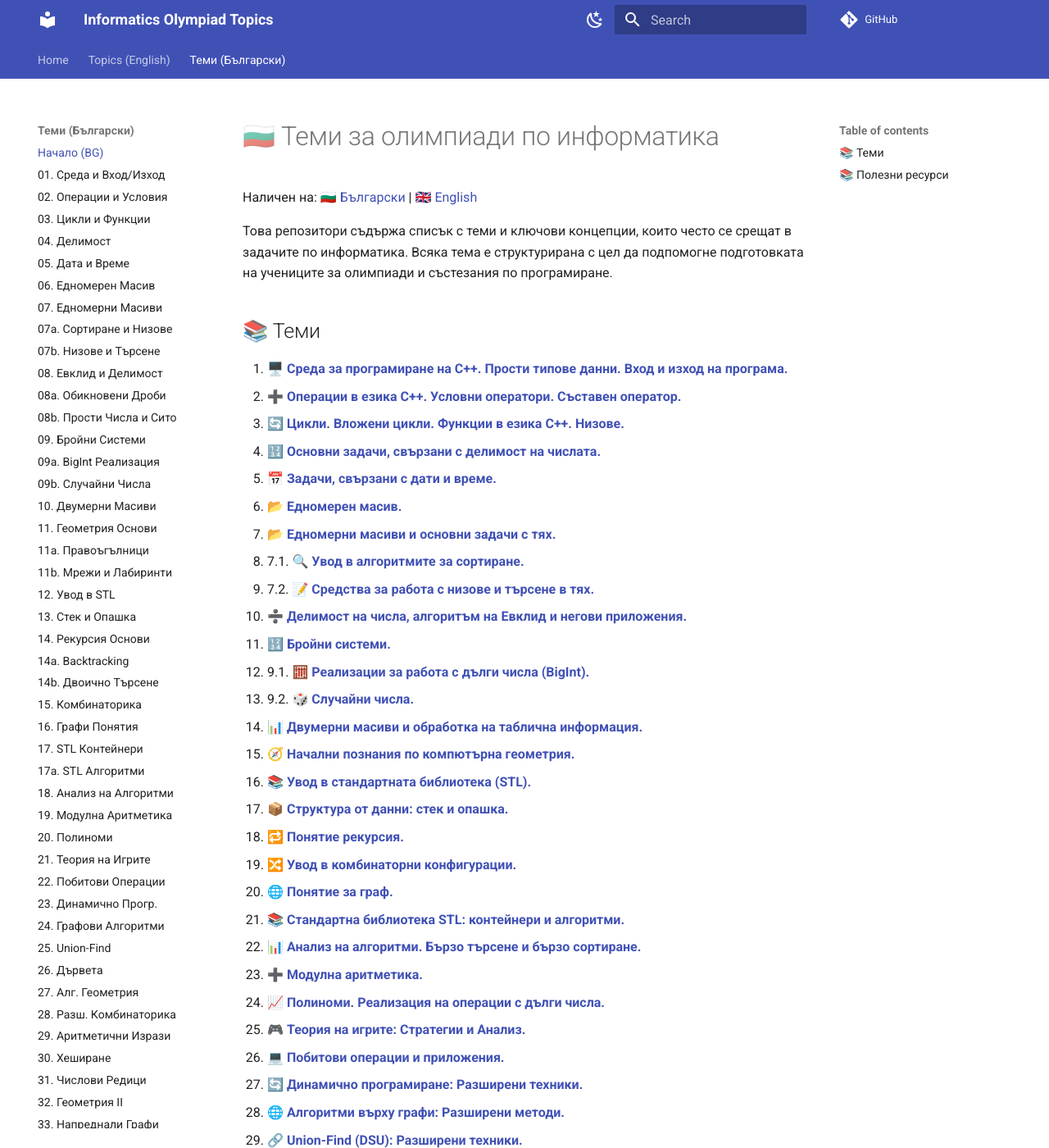
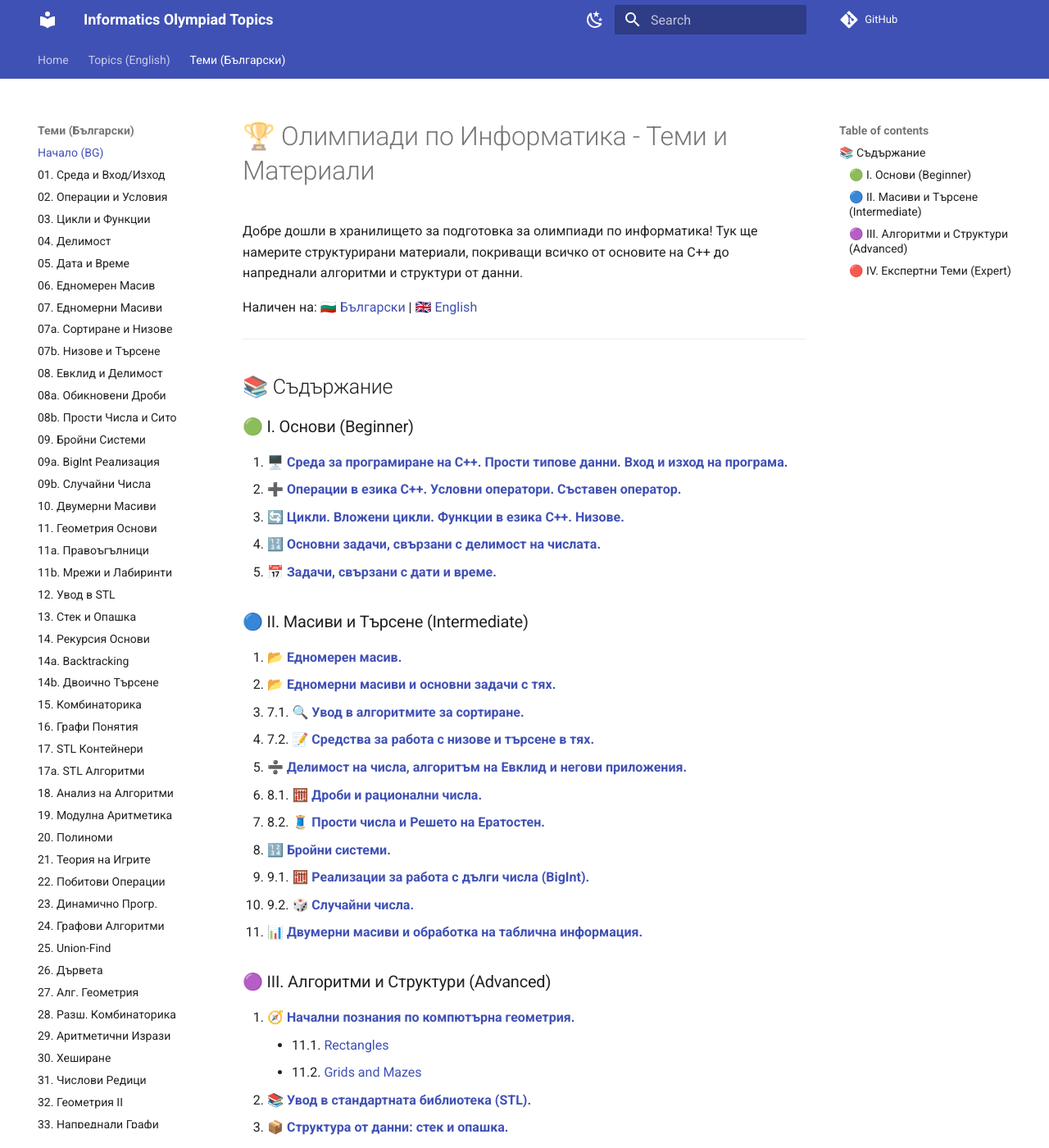
Before and after one commit to KadirYazadzhi/Informatics-Olympiad-Topics, an MkDocs documentation site: the page built from docs/index.bg.md, in a window 1280 px wide and 1400 px high. Shown: the whole window at 82% size. Built offline with MkDocs 1.6.1 and Material for MkDocs 9.7.7, drawn with Linux system fonts in a browser that asks for light colours; comment, search, counter and statistics services are not loaded; some of the changed text lies outside the part shown.

```diff
--- a/docs/index.bg.md
+++ b/docs/index.bg.md
@@ -1,67 +1,72 @@
-# 🇧🇬 Теми за олимпиади по информатика
+# 🏆 Олимпиади по Информатика - Теми и Материали
+
+Добре дошли в хранилището за подготовка за олимпиади по информатика! Тук ще намерите структурирани материали, покриващи всичко от основите на C++ до напреднали алгоритми и структури от данни.
 
 Наличен на: [🇧🇬 Български](index.bg.md) | [🇬🇧 English](index.md)
 
-Това репозитори съдържа списък с теми и ключови концепции, които често се срещат в задачите по информатика. Всяка тема е структурирана с цел да подпомогне подготовката на учениците за олимпиади и състезания по програмиране.
-
-## 📚 Теми
-
-1. [🖥️ **Среда за програмиране на C++. Прости типове данни. Вход и изход на програма.**](BG/01.md)
-2. [➕ **Операции в езика C++. Условни оператори. Съставен оператор.**](BG/02.md)
-3. [🔄 **Цикли. Вложени цикли. Функции в езика C++. Низове.**](BG/03.md)
-4. [🔢 **Основни задачи, свързани с делимост на числата.**](BG/04.md)
-5. [📅 **Задачи, свързани с дати и време.**](BG/05.md)
-6. [📂 **Едномерен масив.**](BG/06.md)
-7. [📂 **Едномерни масиви и основни задачи с тях.**](BG/07.md)
-   - 7.1. [🔍 **Увод в алгоритмите за сортиране.**](BG/07a.md)
-   - 7.2. [📝 **Средства за работа с низове и търсене в тях.**](BG/07a.md)
-8. [➗ **Делимост на числа, алгоритъм на Евклид и негови приложения.**](BG/08.md)
-9. [🔢 **Бройни системи.**](BG/09.md)
-   - 9.1. [🧮 **Реализации за работа с дълги числа (BigInt).**](BG/09a.md)
-   - 9.2. [🎲 **Случайни числа.**](BG/09a.md)
-10. [📊 **Двумерни масиви и обработка на таблична информация.**](BG/10.md)
-11. [🧭 **Начални познания по компютърна геометрия.**](BG/11.md)
-12. [📚 **Увод в стандартната библиотека (STL).**](BG/12.md)
-13. [📦 **Структура от данни: стек и опашка.**](BG/13.md)
-14. [🔁 **Понятие рекурсия.**](BG/14.md)
-15. [🔀 **Увод в комбинаторни конфигурации.**](BG/15.md)
-16. [🌐 **Понятие за граф.**](BG/16.md)
-17. [📚 **Стандартна библиотека STL: контейнери и алгоритми.**](BG/17.md)
-18. [📊 **Анализ на алгоритми. Бързо търсене и бързо сортиране.**](BG/18.md)
-19. [➕ **Модулна аритметика.**](BG/19.md)
-20. [📈 **Полиноми. Реализация на операции с дълги числа.**](BG/20.md)
-21. [🎮 **Теория на игрите: Стратегии и Анализ.**](BG/21.md)
-22. [💻 **Побитови операции и приложения.**](BG/22.md)
-23. [🔄 **Динамично програмиране: Разширени техники.**](BG/23.md)
-24. [🌐 **Алгоритми върху графи: Разширени методи.**](BG/24.md)
-25. [🔗 **Union-Find (DSU): Разширени техники.**](BG/25.md)
-26. [🌲 **Дървовидни структури: Експертно ниво.**](BG/26.md)
-27. [📐 **Алгоритмична геометрия: Основи и Вектори.**](BG/27.md)
-28. [🔄 **Разширена комбинаторика: Генериране и Кодиране.**](BG/28.md)
-29. [➗ **Аритметични изрази: Парсване и Оценка.**](BG/29.md)
-30. [🔑 **Хеширане: Експертни техники.**](BG/30.md)
-31. [➕ **Специални числови редици: Дълбока теория.**](BG/31.md)
-32. [📐 **Геометрия: Многоъгълници и Решетки.**](BG/32.md)
-33. [🌐 **Напреднали графи: Дълбока теория.**](BG/33.md)
-34. [📂 **Напреднали структури данни: Експертно ниво.**](BG/34.md)
-35. [🔄 **Напреднало ДП: Експертни оптимизации.**](BG/35.md)
-36. [📝 **Низови алгоритми: Експертно ниво.**](BG/36.md)
-37. [🎮 **Теория на игрите: Експертни игри.**](BG/37.md)
-38. [📊 **Матрици: Теореми и Приложения.**](BG/38.md)
-39. [📍 **Диаграми на Вороной и KD-дървета.**](BG/39.md)
-40. [🌊 **Минимален срез и потоци.**](BG/40.md)
-41. [🌲 **Напреднали пирамиди: Обединяеми пирамиди.**](BG/41.md)
-42. [🔤 **Суфиксни структури: Суфиксен автомат (SAM).**](BG/42.md)
-43. [🧮 **Линейни системи и Гаус: Базиси и Ранг.**](BG/43.md)
-44. [📐 **Комплексни числа и FFT: Експертно ниво.**](BG/44.md)
-
-## 📚 Полезни ресурси
-
-- [Learn C++ Programming](https://www.learncpp.com/)
-- [Competitive Programming Handbook](https://cses.fi/book/book.pdf)
-- [GeeksforGeeks – Data Structures and Algorithms](https://www.geeksforgeeks.org/)
-- [Codeforces](https://codeforces.com/) – Платформа за състезания и задачи.
-
 ---
 
-> **Забележка**: Списъкът може да бъде допълван и обновяван в бъдеще, за да отговаря на нуждите на учениците.
+## 📚 Съдържание
+
+### 🟢 I. Основи (Beginner)
+1. [🖥️ **Среда за програмиране на C++. Прости типове данни. Вход и изход на програма.**](BG/01_Cpp_Environment_Data_Types_IO.md)
+2. [➕ **Операции в езика C++. Условни оператори. Съставен оператор.**](BG/02_Operations_Conditionals.md)
+3. [🔄 **Цикли. Вложени цикли. Функции в езика C++. Низове.**](BG/03_Loops_Functions_Strings.md)
+4. [🔢 **Основни задачи, свързани с делимост на числата.**](BG/04_Basic_Divisibility_Tasks.md)
+5. [📅 **Задачи, свързани с дати и време.**](BG/05_Date_and_Time_Tasks.md)
+
+### 🔵 II. Масиви и Търсене (Intermediate)
+6. [📂 **Едномерен масив.**](BG/06_One_Dimensional_Array.md)
+7. [📂 **Едномерни масиви и основни задачи с тях.**](BG/07_One_Dimensional_Arrays.md)
+   - 7.1. [🔍 **Увод в алгоритмите за сортиране.**](BG/07a_Sorting_and_Strings.md)
+   - 7.2. [📝 **Средства за работа с низове и търсене в тях.**](BG/07b_Strings_and_Searching.md)
+8. [➗ **Делимост на числа, алгоритъм на Евклид и негови приложения.**](BG/08_Number_Divisibility_Euclidean_Algorithm.md)
+   - 8.1. [🧮 **Дроби и рационални числа.**](BG/08a_Common_Fractions.md)
+   - 8.2. [🧵 **Прости числа и Решето на Ератостен.**](BG/08b_Prime_Numbers_and_Sieve.md)
+9. [🔢 **Бройни системи.**](BG/09_Numeral_Systems.md)
+   - 9.1. [🧮 **Реализации за работа с дълги числа (BigInt).**](BG/09a_BigInt_Realization.md)
+   - 9.2. [🎲 **Случайни числа.**](BG/09b_Random_Numbers.md)
+10. [📊 **Двумерни масиви и обработка на таблична информация.**](BG/10_Two_Dimensional_Arrays.md)
+
+### 🟣 III. Алгоритми и Структури (Advanced)
+11. [🧭 **Начални познания по компютърна геометрия.**](BG/11_Basic_Computational_Geometry.md)
+    - 11.1. [Rectangles](BG/11a_Rectangles.md)
+    - 11.2. [Grids and Mazes](BG/11b_Grids_and_Mazes.md)
+12. [📚 **Увод в стандартната библиотека (STL).**](BG/12_Intro_to_STL.md)
+13. [📦 **Структура от данни: стек и опашка.**](BG/13_Data_Structures_Stack_Queue.md)
+14. [🔁 **Понятие рекурсия.**](BG/14_Recursion.md)
+    - 14.1. [Backtracking](BG/14a_Backtracking.md)
+    - 14.2. [Binary Search](BG/14b_Binary_Search.md)
+15. [🔀 **Увод в комбинаторни конфигурации.**](BG/15_Intro_to_Combinatorics.md)
+16. [🌐 **Понятие за граф.**](BG/16_Graph_Concept.md)
+17. [📚 **Стандартна библиотека STL: контейнери и алгоритми.**](BG/17_STL_Containers.md)
+    - 17.1. [STL Algorithms](BG/17a_STL_Algorithms.md)
+18. [📊 **Анализ на алгоритми. Бързо търсене и бързо сортиране.**](BG/18_Algorithm_Analysis_Quick_Search_Sort.md)
+19. [➕ **Модулна аритметика.**](BG/19_Modular_Arithmetic.md)
+20. [📈 **Полиноми. Реализация на операции с дълги числа.**](BG/20_Polynomials_BigInt.md)
+
+### 🔴 IV. Експертни Теми (Expert)
+21. [🎮 **Теория на игрите: Стратегии и Анализ.**](BG/21_Game_Theory.md)
+22. [💻 **Побитови операции и приложения.**](BG/22_Bitwise_Operations.md)
+23. [🔄 **Динамично програмиране: Разширени техники.**](BG/23_Dynamic_Programming.md)
+24. [🌐 **Алгоритми върху графи: Разширени методи.**](BG/24_Graph_Algorithms.md)
+25. [🔗 **Union-Find (DSU): Разширени техники.**](BG/25_Union_Find.md)
+26. [🌲 **Дървовидни структури: Експертно ниво.**](BG/26_Tree_Structures.md)
+27. [📐 **Алгоритмична геометрия: Основи и Вектори.**](BG/27_Advanced_Geometry_SweepLine.md)
+28. [🔄 **Разширена комбинаторика: Генериране и Кодиране.**](BG/28_Advanced_Combinatorics.md)
+29. [➗ **Аритметични изрази: Парсване и Оценка.**](BG/29_Arithmetic_Expressions.md)
+30. [🔑 **Хеширане: Експертни техники.**](BG/30_Hashing.md)
+31. [➕ **Специални числови редици: Дълбока теория.**](BG/31_Special_Number_Sequences.md)
+32. [📐 **Геометрия: Многоъгълници и Решетки.**](BG/32_Geometry_Polygons.md)
+33. [🌐 **Напреднали графи: Дълбока теория.**](BG/33_Advanced_Graph_Algorithms.md)
+34. [📂 **Напреднали структури данни: Експертно ниво.**](BG/34_Advanced_Data_Structures.md)
+35. [🔄 **Напреднало ДП: Експертни оптимизации.**](BG/35_Advanced_DP.md)
+36. [📝 **Низови алгоритми: Експертно ниво.**](BG/36_String_Algorithms.md)
+37. [🎮 **Теория на игрите: Експертни игри.**](BG/37_Advanced_Game_Theory.md)
+38. [📊 **Матрици: Теореми и Приложения.**](BG/38_Matrices.md)
+39. [📍 **Диаграми на Вороной и KD-дървета.**](BG/39_Voronoi_Diagrams.md)
+40. [🌊 **Минимален срез и потоци.**](BG/40_Flows_Cuts.md)
+41. [🌲 **Напреднали пирамиди: Обединяеми пирамиди.**](BG/41_Advanced_Heaps.md)
+42. [🔤 **Суфиксни структури: Суфиксен автомат (SAM).**](BG/42_Suffix_Structures.md)
+43. [🧮 **Линейни системи и Гаус: Базиси и Ранг.**](BG/43_Linear_Systems.md)
+44. [📐 **Комплексни числа и FFT: Експертно ниво.**](BG/44_Complex_Numbers_FFT.md)
```
Also changed, not shown: docs/index.md (+32 -29 lines).
